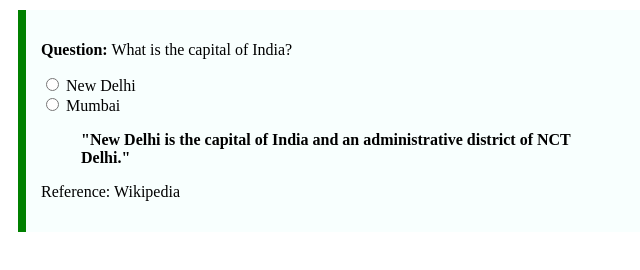
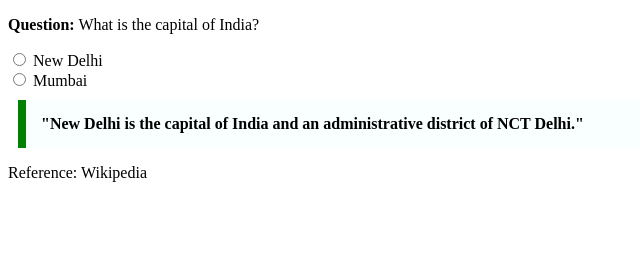
Before and after one commit to acciojob/trivia-kaustavsarkar14, a website: page main.html in a window 1280 px wide. Shown: the whole page, without its empty margins (0-640 px from the left). Drawn offline with Linux system fonts and the light colour scheme.

Commit message:
created a submission

```diff
--- a/main.html
+++ b/main.html
@@ -16,7 +16,7 @@
             <input type="radio" id="option2" name="answer" value="Mumbai">
             <label for="option2">Mumbai</label><br>
         </form>
-        <blockquote class="blockquote">
+        <blockquote cite="https://en.wikipedia.org/wiki/New_Delhi" class="blockquote">
             "New Delhi is the capital of India and an administrative district of NCT Delhi."
         </blockquote>
         <p>Reference: Wikipedia</p>
--- a/styles.css
+++ b/styles.css
@@ -1,6 +1,6 @@
 
 /* Your CSS Code here. */
- .question-container {
+ .blockquote {
             max-width: 600px;
             margin: 10px;
             padding: 15px;
```
